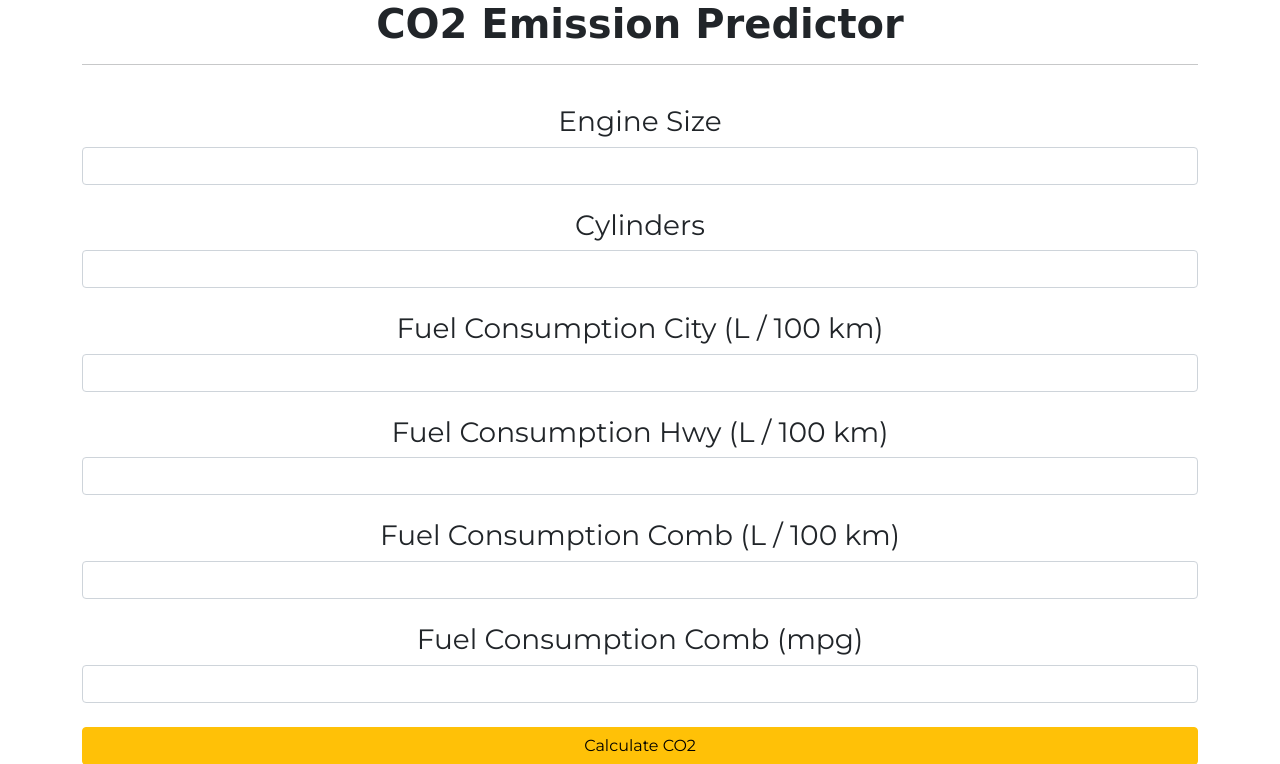
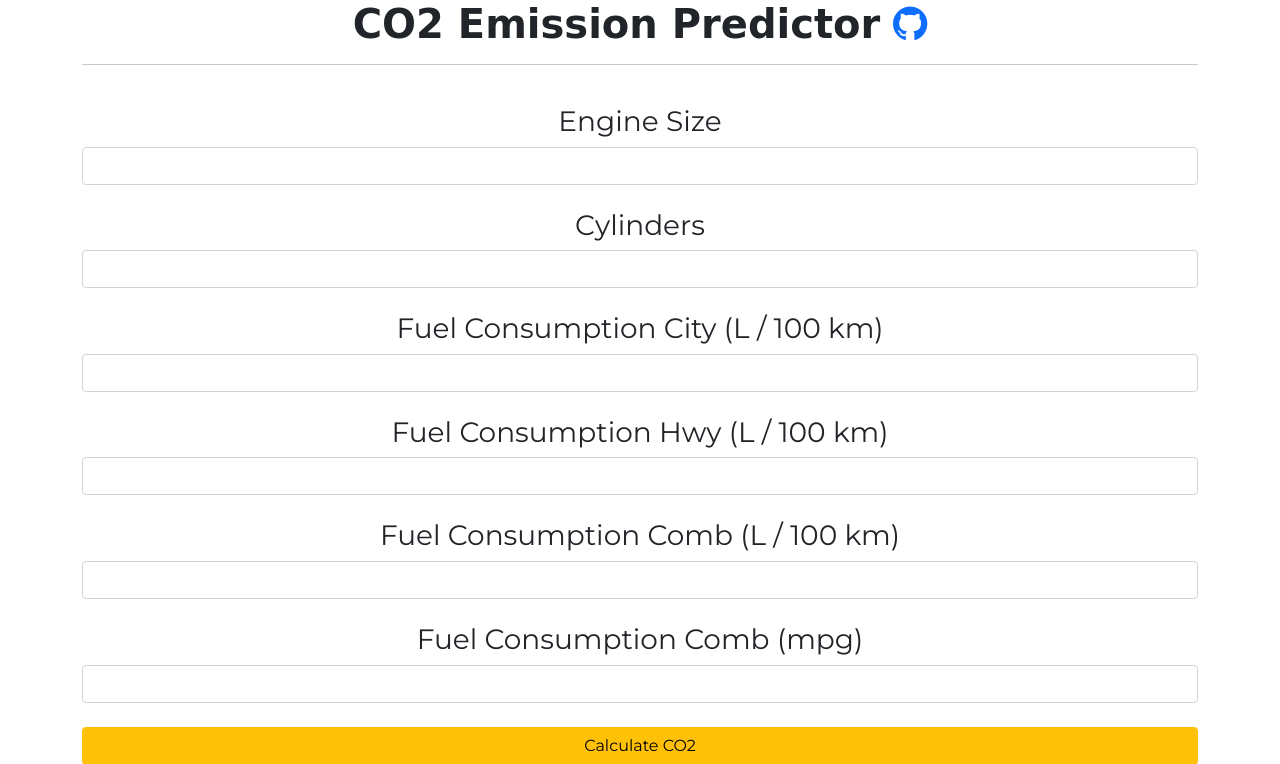
Before and after one commit to Samuel-2626/emission-predictor, a Flask app: page / in a window 1280 px wide. Shown: the top 764 px of the page. Run offline with Flask 2, Linux system fonts and the light colour scheme; parts of the project's set-up code (start-up, migrations or seed data) failed here and were passed over; some web fonts are replaced.

Commit message:
first commit

```diff
--- a/templates/index.html
+++ b/templates/index.html
@@ -21,6 +21,7 @@
 
 		<title>Team Opulent | CO2 Emission Predictor</title>
     <meta name="description" content="A reliable End to End Machine Learning Model to predict CO2 Emissions in Vehicles using Random Forest Regressor model">
+    <link rel="stylesheet" href="https://cdnjs.cloudflare.com/ajax/libs/font-awesome/4.7.0/css/font-awesome.min.css">
 		<style>
       body {
         font-family: 'Montserrat', sans-serif;
@@ -34,7 +35,7 @@
 	<body>
 
     <div class="container text-center">
-			<h1><strong>CO2 Emission Predictor</strong></h1>
+			<h1><strong>CO2 Emission Predictor</strong> <a href="https://github.com/Samuel-2626/emission-predictor"><i class="fa fa-github"></i></a></h1>
 			<hr>
 			<br>
 
```
